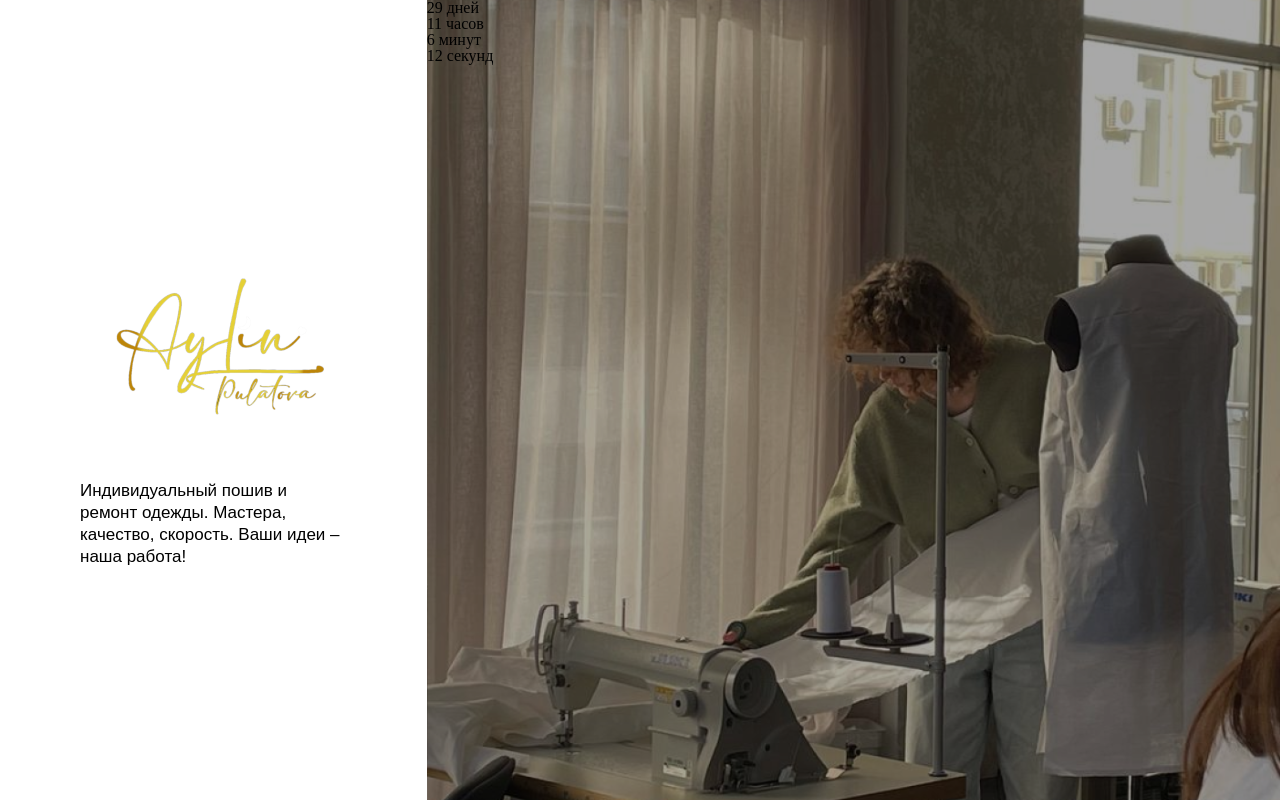
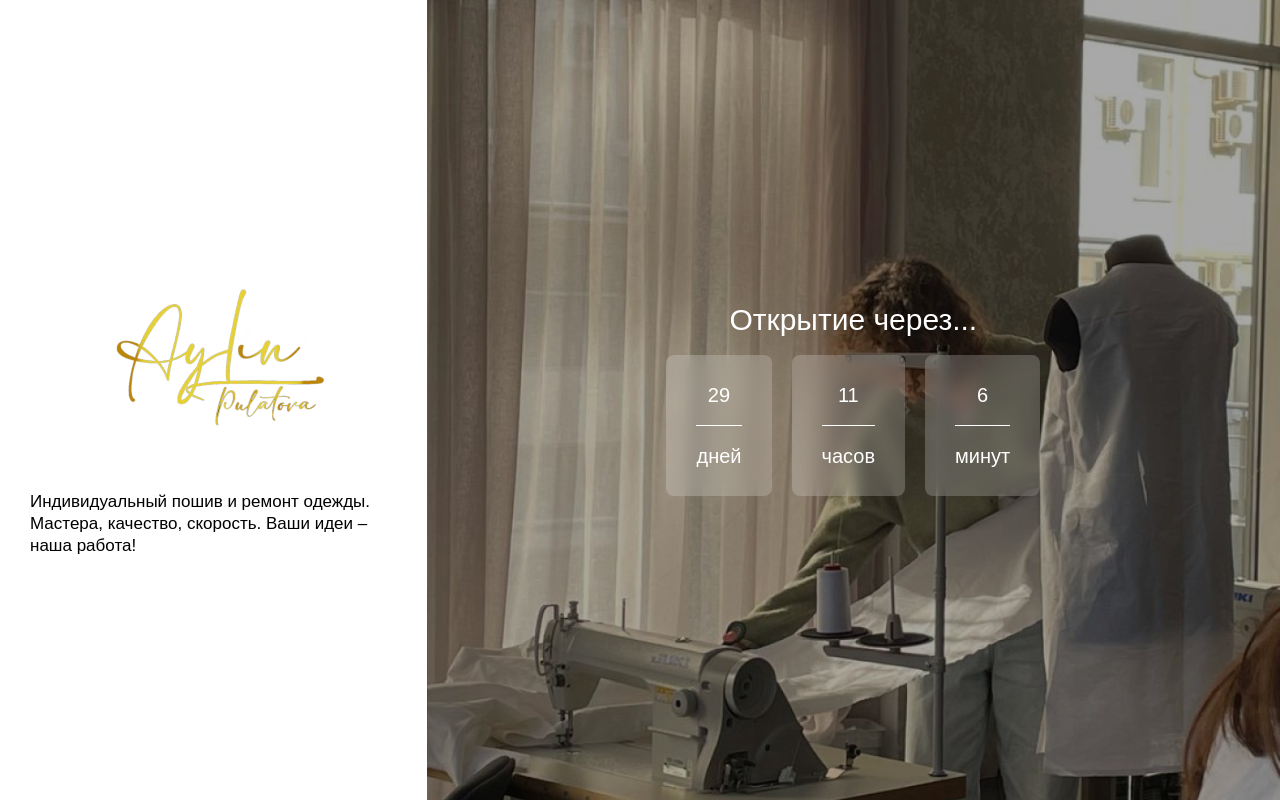
Before and after one commit to sanedidi/AylinPulatova, a React (Vite) app: page / in a window 1280 px wide. Built offline with nearby package versions, Linux system fonts and the light colour scheme.

Commit message:
update Main.jsx and Main.scss

```diff
--- a/src/components/Main.jsx
+++ b/src/components/Main.jsx
@@ -1,6 +1,6 @@
 import React, { useState, useEffect } from "react";
 import logo from "../assets/logo.png";
-import './Main.scss';
+import "./Main.scss";
 
 export const Main = () => {
   const calculateTimeLeft = () => {
@@ -34,6 +34,7 @@ export const Main = () => {
 
   return (
     <div className="main">
+
       <div className="main__left">
         <div className="main__left_top">
           <img src={logo} alt="Logo" />
@@ -44,21 +45,22 @@ export const Main = () => {
         </div>
       </div>
       <div className="main__right">
-        <div className="countdown">
-          <div className="countdown__item">
-            {timeLeft.days || '0'} дней
+        <h2>Открытие через...</h2>
+        <div className="main__right_count">
+          <div className="main__item">
+            <p>{timeLeft.days || "0"}</p>
+            <p>дней</p>
           </div>
-          <div className="countdown__item">
-            {timeLeft.hours || '0'} часов
+          <div className="main__item">
+            <p>{timeLeft.hours || "0"}</p>
+            <p>часов</p>
           </div>
-          <div className="countdown__item">
-            {timeLeft.minutes || '0'} минут
-          </div>
-          <div className="countdown__item">
-            {timeLeft.seconds || '0'} секунд
+          <div className="main__item">
+            <p>{timeLeft.minutes || "0"}</p>
+            <p>минут</p>
           </div>
         </div>
-      </div>
+        </div>
     </div>
   );
 };
--- a/src/components/Main.scss
+++ b/src/components/Main.scss
@@ -1,25 +1,75 @@
-.main{
+.main {
     display: grid;
     grid-template-columns: 1fr 2fr;
     justify-content: center;
     height: 100vh;
     width: 100vw;
-    &__left{
+    @media (max-width:640px) {
+        grid-template-columns: 1fr;
+    }
+    &__left {
         display: flex;
         flex-direction: column;
         align-items: center;
         justify-content: center;
-        padding: 0 80px;
+        padding: 0 30px;
     }
-    &__left_title{
+
+    &__left_title {
         font-family: sans-serif;
         font-size: 17px;
         font-weight: 500;
         line-height: 1.3;
     }
-    &__right{
+
+    &__right {
         background-image: url('../assets/bg.png');
-        background-position: center ;
+        background-position: center;
         background-size: cover;
+        display: flex;
+        flex-direction: column;
+        align-items: center;
+        justify-content: center;
+        gap: 20px;
+        h2{
+            color: #fff;
+            font-size: 30px;
+            font-weight: 500;
+            font-family: sans-serif;
+        }
     }
+
+    &__right_count {
+        display: flex;
+        align-items: center;
+        justify-content: center;
+        gap: 20px;
+    }
+
+    &__item {
+        display: flex;
+        flex-direction: column;
+        align-items: center;
+        gap: 20px;
+        background-color: #ffffff34;
+        // background-color: transparent;
+        padding: clamp(0.938rem, 0.597rem + 1.7vw, 1.875rem);
+        backdrop-filter: blur(8px);
+        -webkit-backdrop-filter: blur(8px);
+        border-radius: 8px;
+        text-align: center;
+
+        :nth-child(1) {
+            border-bottom: 1px solid white;
+            padding-bottom: 20px;
+            width: 100%;
+        }
+
+        p {
+            font-size: 20px;
+            color: #fff;
+            font-family: sans-serif;
+        }
+    }
+
 }
```
